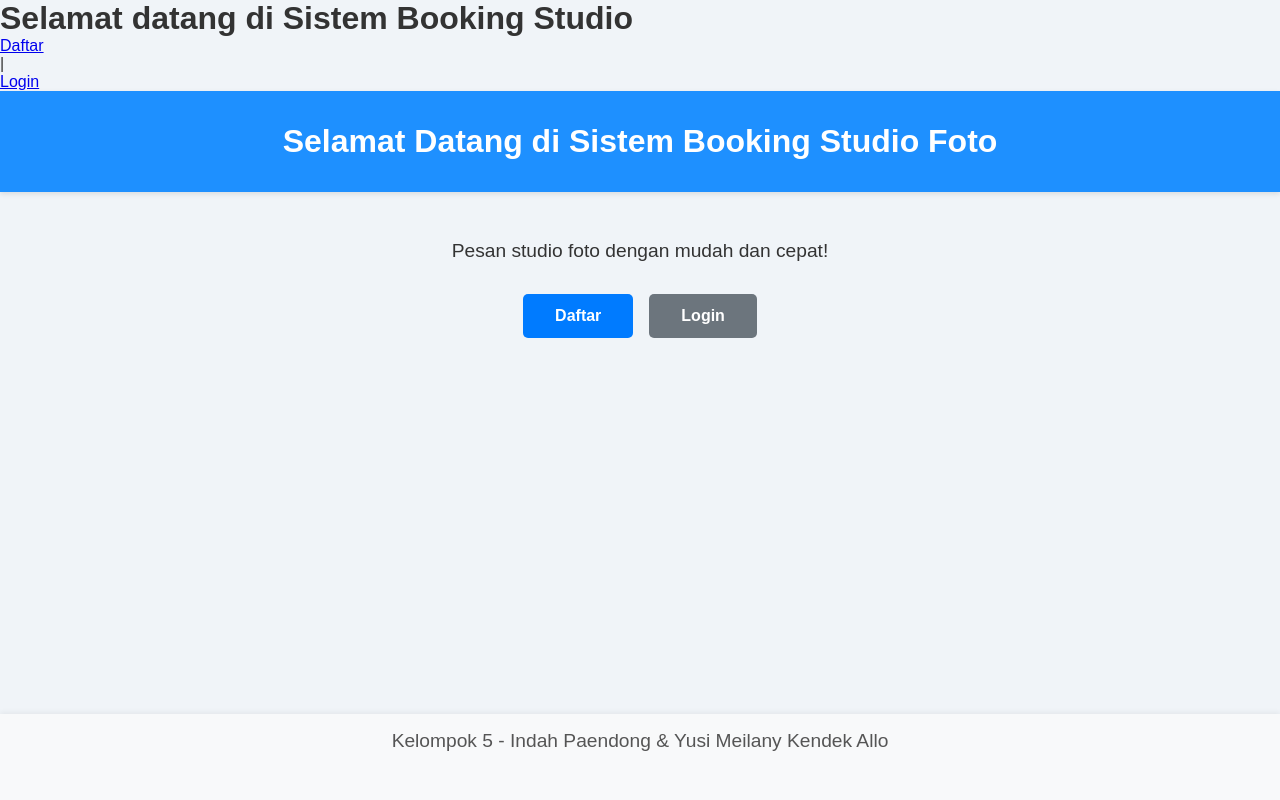
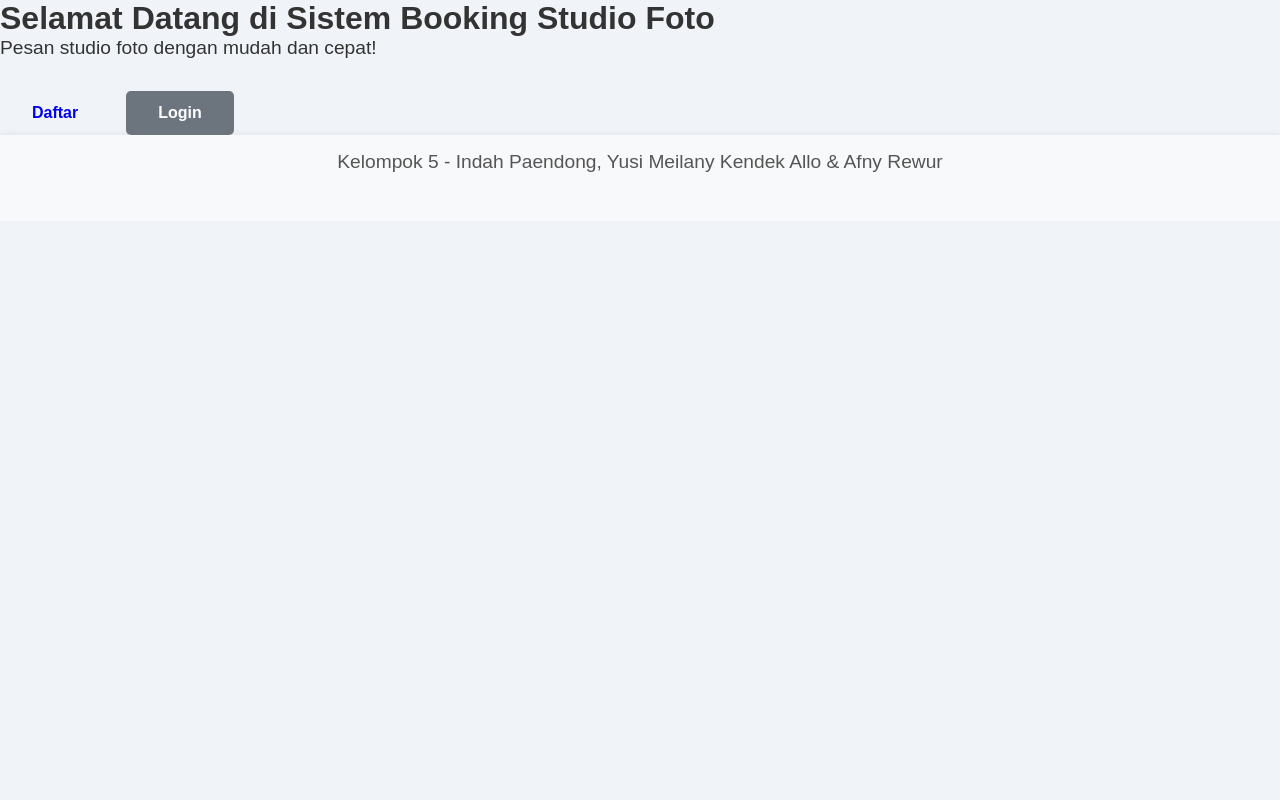
Before and after one commit to indahpaendong/FinalProject1, a PHP site: page / in a window 1280 px wide. Run offline with PHP 8.4, Linux system fonts and the light colour scheme.

Commit message:
Update index.php

```diff
--- a/index.php
+++ b/index.php
@@ -1,31 +1,24 @@
-<h1>Selamat datang di Sistem Booking Studio</h1>
-<a href="register.php">Daftar</a> |
-<a href="login.php">Login</a>
-
 <!DOCTYPE html>
 <html lang="id">
 <head>
-  <meta charset="UTF-8" />
-  <meta name="viewport" content="width=device-width, initial-scale=1" />
+  <meta charset="UTF-8">
+  <meta name="viewport" content="width=device-width, initial-scale=1.0">
   <title>Sistem Booking Studio Foto</title>
-  <link rel="stylesheet" href="style.css" />
+  <link rel="stylesheet" href="style.css"> <!-- Hubungkan CSS -->
 </head>
 <body>
-  <header>
+  <div class="container">
     <h1>Selamat Datang di Sistem Booking Studio Foto</h1>
-  </header>
-
-  <main>
     <p>Pesan studio foto dengan mudah dan cepat!</p>
 
     <div class="btn-group">
-      <a href="register.php" class="btn btn-primary">Daftar</a>
+      <a href="register.php" class="btn">Daftar</a>
       <a href="login.php" class="btn btn-secondary">Login</a>
     </div>
-  </main>
 
-  <footer>
-    <p>Kelompok 5 - Indah Paendong & Yusi Meilany Kendek Allo</p>
-  </footer>
+    <footer>
+      <p>Kelompok 5 - Indah Paendong, Yusi Meilany Kendek Allo & Afny Rewur</p>
+    </footer>
+  </div>
 </body>
 </html>
```
